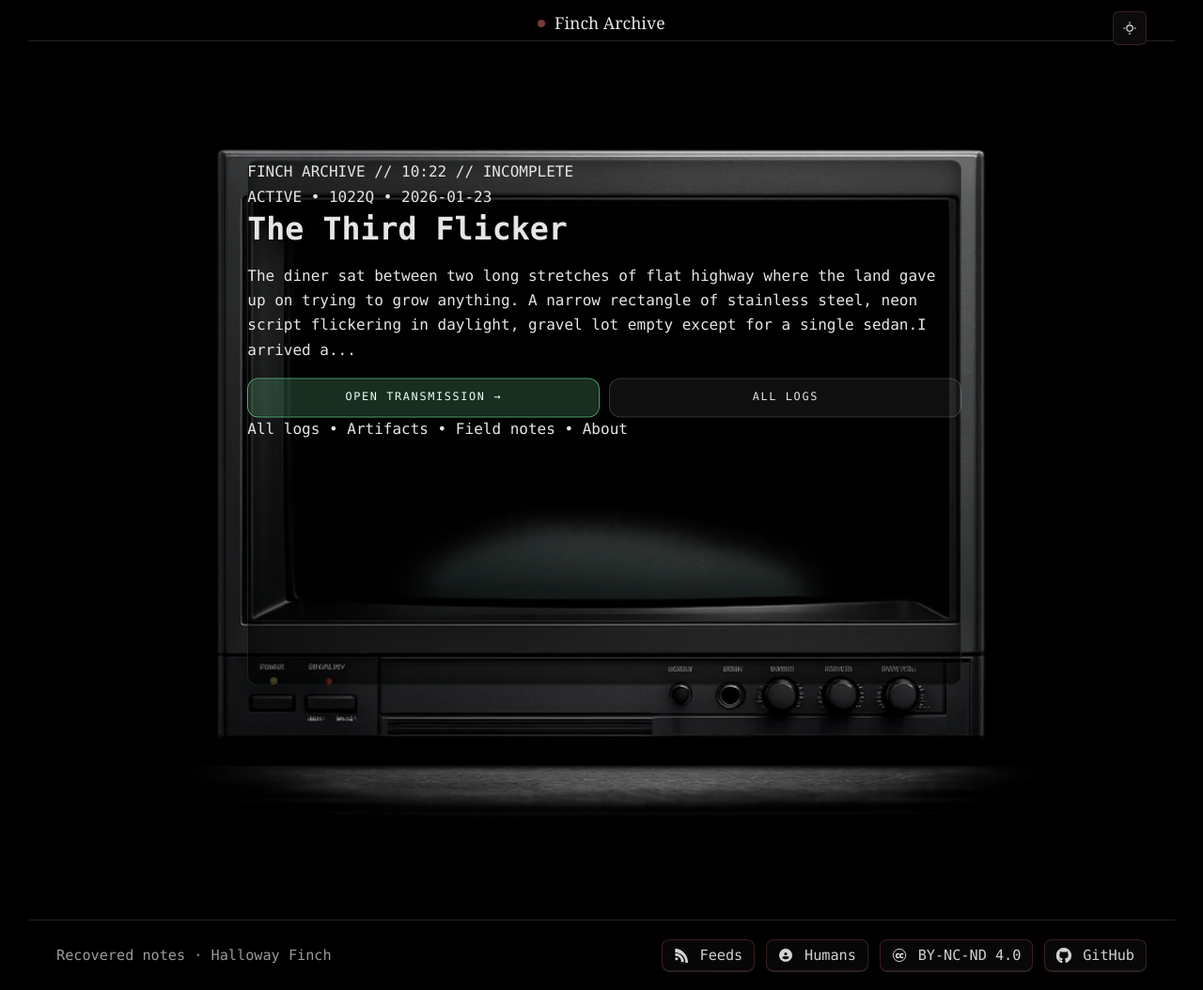
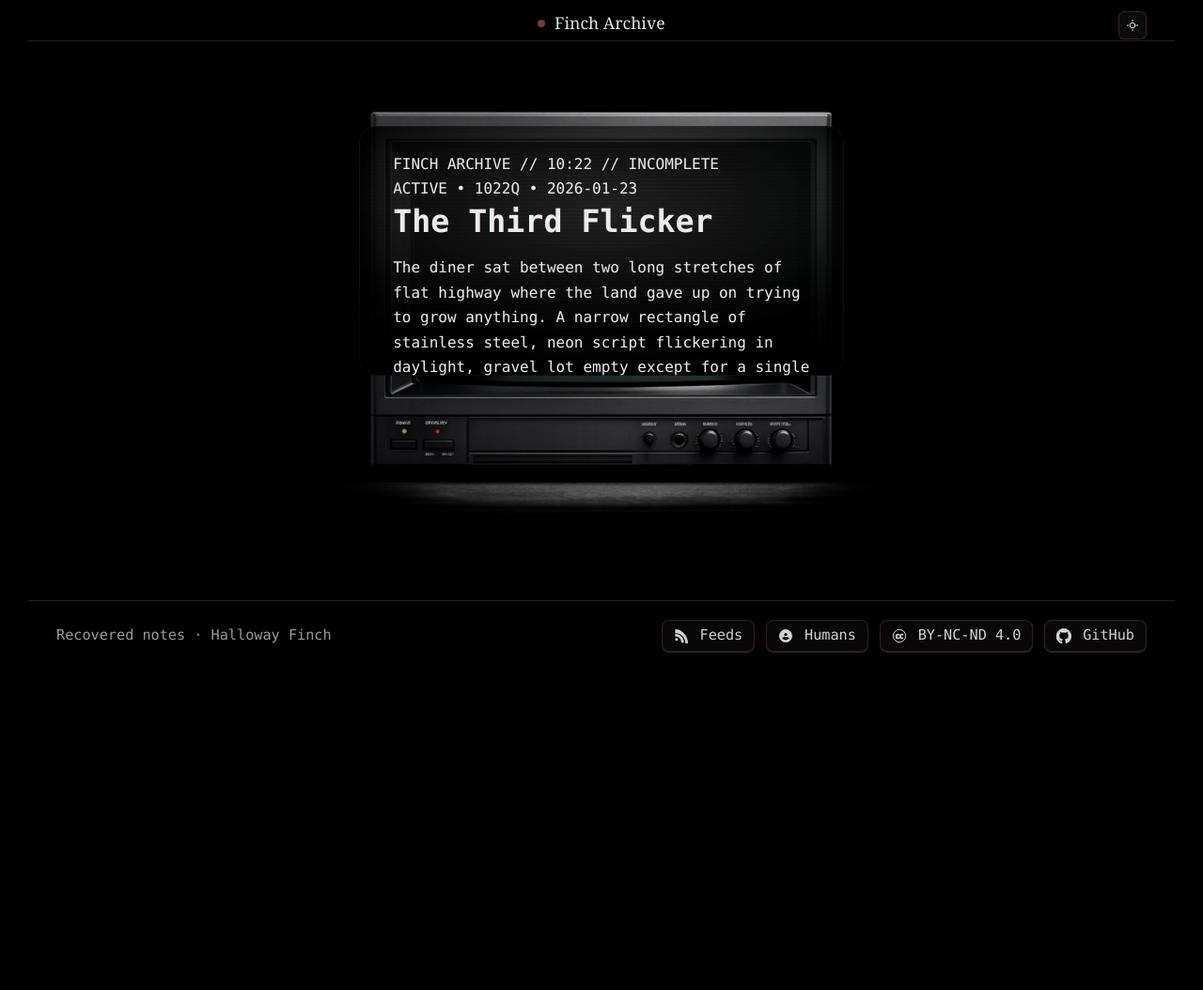
Before and after one commit to HallowayFinch/fincharchive.com, a Jekyll site: the page built from index.html, in a window 1280 px wide and 1054 px high. Shown: the whole window at 94% size. Built offline with Jekyll 4.4.1, drawn with Linux system fonts in a browser that asks for light colours.

Commit message:
Add files via upload

```diff
--- a/assets/css/style.css
+++ b/assets/css/style.css
@@ -327,8 +327,8 @@ header.site {
   display: inline-flex;
   align-items: center;
   justify-content: center;
-  width: 36px;
-  height: 36px;
+  width: 30px;
+  height: 30px;
   border-radius: 6px;
   border: 1px solid var(--badge-border);
   background: var(--badge-bg);
@@ -362,8 +362,8 @@ header.site {
 /* Icon variants inside the toggle */
 .theme-toggle .icon {
   display: none;
-  width: 18px;
-  height: 18px;
+  width: 16px;
+  height: 16px;
   fill: currentColor;
   transition:
     transform var(--dur-med) var(--ease),
@@ -1224,19 +1224,19 @@ html, body { overflow-x: hidden; }
 
 /* CRT wrapper */
 .finch-crtframe{
-  --crt-max: 1400px; /* <-- increase/decrease this to taste */
-  --crt-screen-nudge-y: 0.8%;
+  /* Default monitor size (desktop) */
+  --crt-max: 1040px;
   position: relative;
   width: min(var(--crt-max), 100%);
   margin: 0 auto;
   filter: drop-shadow(0 18px 70px rgba(0,0,0,.65));
   overflow: visible;
 
-  /* Screen bbox (measured from 1536×1024 CRT frame) */
-  --screen-x: 20.57%;
-  --screen-y: 12.70%;
-  --screen-w: 59.38%;
-  --screen-h: 65.53%;
+  /* Screen bbox (percent of CRT frame image) */
+  --screen-x: 16.5;
+  --screen-y: 14.8;
+  --screen-w: 67.0;
+  --screen-h: 52.0;
 }
 
 .finch-crtframe__img{
@@ -1249,20 +1249,99 @@ html, body { overflow-x: hidden; }
 
 /* Screen overlay window */
 .finch-crtframe__screen{
+  position: absolute !important;
+  top: calc(var(--screen-y) * 1%);
+  left: calc(var(--screen-x) * 1%);
+  width: calc(var(--screen-w) * 1%);
+  height: calc(var(--screen-h) * 1%);
+  border-radius: 18px;
+  overflow: hidden;
+
+  /* Pull content inward so it sits safely within the glass bezel */
+  box-sizing: border-box;
+  padding: clamp(18px, 2.2vw, 40px) clamp(20px, 2.8vw, 56px) clamp(20px, 2.6vw, 46px);
+
+  /* Screen surface */
+  background:
+    radial-gradient(120% 100% at 50% 35%, rgba(255,255,255,0.10), rgba(0,0,0,0.90) 62%, rgba(0,0,0,0.98) 100%),
+    linear-gradient(180deg, rgba(255,255,255,0.04), rgba(0,0,0,0.75));
+  box-shadow:
+    inset 0 0 0 1px rgba(255,255,255,0.06),
+    inset 0 0 40px rgba(0,0,0,0.55);
+  filter: contrast(1.05) saturate(1.05);
+  -webkit-font-smoothing: antialiased;
+}
+
+/* Homepage CRT effects (pure CSS) */
+.finch-home .finch-crtframe__screen::before,
+.finch-home .finch-crtframe__screen::after{
+  content: "";
   position: absolute;
-  left: var(--screen-x);
-  top: var(--screen-y);
-  width: var(--screen-w);
-  height: var(--screen-h);
-  overflow: hidden;
-  border-radius: 10px;
-
-  background: radial-gradient(120% 120% at 50% 38%, rgba(0,0,0,.15), rgba(0,0,0,.62));
-  box-shadow:
-    inset 0 0 0 1px rgba(126,255,176,.12),
-    inset 0 0 24px rgba(0,0,0,.55);
-  transform: translateY(var(--crt-screen-nudge-y));
-}
+  inset: 0;
+  pointer-events: none;
+}
+
+.finch-home .finch-crtframe__screen::before{
+  /* scanlines + subtle RGB bleed */
+  background:
+    repeating-linear-gradient(
+      to bottom,
+      rgba(255,255,255,0.06) 0px,
+      rgba(255,255,255,0.06) 1px,
+      rgba(0,0,0,0.00) 2px,
+      rgba(0,0,0,0.00) 4px
+    ),
+    linear-gradient(90deg,
+      rgba(255,0,64,0.05),
+      rgba(0,0,0,0.00) 22%,
+      rgba(0,0,0,0.00) 78%,
+      rgba(0,255,255,0.05)
+    ),
+    radial-gradient(120% 100% at 50% 50%, rgba(0,0,0,0.00) 55%, rgba(0,0,0,0.35) 100%);
+  mix-blend-mode: overlay;
+  opacity: 0.22;
+}
+
+.finch-home .finch-crtframe__screen::after{
+  /* noise + faint rolling band */
+  background:
+    linear-gradient(180deg,
+      rgba(0,0,0,0.00) 0%,
+      rgba(255,255,255,0.05) 45%,
+      rgba(0,0,0,0.00) 60%,
+      rgba(0,0,0,0.00) 100%
+    ),
+    repeating-radial-gradient(circle at 20% 10%,
+      rgba(255,255,255,0.03) 0px,
+      rgba(255,255,255,0.00) 1px,
+      rgba(0,0,0,0.00) 3px
+    );
+  opacity: 0.12;
+  transform: translateZ(0);
+  animation: finch-crt-flicker 6.5s infinite;
+}
+
+@keyframes finch-crt-flicker{
+  0%{ opacity: .10; transform: translateY(0); }
+  8%{ opacity: .16; }
+  9%{ opacity: .08; }
+  42%{ opacity: .14; transform: translateY(0); }
+  55%{ opacity: .10; transform: translateY(6%); }
+  56%{ opacity: .12; }
+  80%{ opacity: .10; transform: translateY(0); }
+  100%{ opacity: .12; }
+}
+
+@media (prefers-reduced-motion: reduce){
+  .finch-home .finch-crtframe__screen::after{ animation: none; }
+}
+
+.finch-home .finch-screen--home{
+  text-shadow:
+    0.6px 0 0 rgba(255, 0, 64, 0.12),
+    -0.6px 0 0 rgba(0, 255, 255, 0.10);
+}
+
 
 /* Terminal surface */
 .finch-screen.finch-screen--home{
@@ -1347,95 +1426,6 @@ html, body { overflow-x: hidden; }
   color: rgba(232,255,233,0.82);
   max-width: 60ch;
 }
-
-/* Alias styles for the current homepage CRT markup (finch-screen__*) */
-.finch-screen__shell{
-  position: relative;
-  z-index: 3;
-  padding: 4.25rem 4.5rem 3.75rem;
-  max-width: 62ch;
-  color: #eaeaea;
-}
-
-.finch-screen__meta{
-  margin: 0 0 18px;
-  color: rgba(234,234,234,.78);
-  font-size: 13px;
-  letter-spacing: .12em;
-  text-transform: uppercase;
-  text-shadow: 0 0 10px rgba(126,255,176,.08);
-  display: flex;
-  gap: 14px;
-  align-items: center;
-  flex-wrap: wrap;
-}
-
-.finch-screen__pill{
-  display: inline-flex;
-  align-items: center;
-  gap: 10px;
-  padding: 6px 10px;
-  border-radius: 999px;
-  border: 1px solid rgba(126,255,176,.18);
-  background: rgba(0,0,0,.25);
-  box-shadow: inset 0 0 0 1px rgba(0,0,0,.25);
-  color: rgba(234,234,234,.86);
-}
-
-.finch-screen__title{
-  margin: 0 0 10px;
-  font-size: clamp(2.2rem, 4.2vw, 3.45rem);
-  line-height: 1.03;
-  letter-spacing: .02em;
-  text-shadow: 0 0 18px rgba(126,255,176,.06);
-}
-
-.finch-screen__title a{ color: inherit; text-decoration: none; }
-.finch-screen__title a:hover{ text-decoration: underline; text-underline-offset: 3px; }
-
-.finch-screen__excerpt{
-  margin: 0 0 22px;
-  color: rgba(234,234,234,.84);
-  font-size: 15px;
-  line-height: 1.65;
-  text-shadow: 0 0 10px rgba(0,0,0,.35);
-}
-
-.finch-screen__actions{
-  display: flex;
-  gap: 16px;
-  align-items: center;
-  margin: 2px 0 18px;
-}
-
-.finch-screen__nav{
-  position: relative;
-  padding-top: 10px;
-  font-size: 14px;
-  color: rgba(234,234,234,.68);
-  letter-spacing: .03em;
-}
-.finch-screen__nav::before{
-  content: "";
-  position: absolute;
-  left: 0;
-  right: 0;
-  top: 0;
-  height: 1px;
-  background: linear-gradient(90deg, rgba(126,255,176,.10), rgba(255,120,120,.06), rgba(126,255,176,.06));
-  opacity: .55;
-}
-.finch-screen__nav a{ color: inherit; text-decoration: none; }
-.finch-screen__nav a:hover{ text-decoration: underline; text-underline-offset: 3px; }
-
-/* Responsive polish */
-@media (max-width: 720px){
-  .finch-screen__shell{ padding: 2.4rem 1.6rem 2.2rem; max-width: 100%; }
-  .finch-screen__title{ font-size: clamp(1.8rem, 6vw, 2.4rem); }
-  .finch-screen__actions{ flex-direction: column; align-items: stretch; }
-  .finch-screen__actions .button{ width: 100%; justify-content: center; }
-}
-
 
 /* Buttons */
 .finch-homeui__actions{
@@ -1496,25 +1486,13 @@ html, body { overflow-x: hidden; }
   }
 
   .finch-crtframe{
-    width: 120vw;
-    max-width: none;
+    width: min(920px, 96vw);
+    max-width: 96vw;
     box-sizing: border-box;
     position: relative;
-    left: 50%;
-    transform: translateX(-50%);
-    margin: 0;
-  }
-
-  .finch-crtframe__screen{
-    inset: 18% 12% 36% 12%;
-    border-radius: 18px;
-    overflow: hidden;
-    background: rgba(0,0,0,.55);
-    box-shadow: inset 0 0 0 1px rgba(126,255,176,.16);
-    -webkit-mask-image: -webkit-radial-gradient(white, black);
-
-    --mobile-screen-nudge: 15%;
-    transform: translateX(var(--mobile-screen-nudge));
+    left: auto;
+    transform: none;
+    margin: 0 auto;
   }
 
   /* switch panes */
@@ -1645,22 +1623,3 @@ html, body { overflow-x: hidden; }
   .finch-screen__headline--desktop{ display: block; }
   .finch-screen__headline--mobile{ display: none; }
 }
-
-/* =========================================================
-   Desktop CRT sizing override (homepage)
-   Paste at END of assets/css/style.css
-   ========================================================= */
-
-/* Let the homepage CRT break out of the site container on desktop */
-@media (min-width: 981px){
-  .finch-home{
-    width: 100vw;
-    margin-left: calc(50% - 50vw);
-    margin-right: calc(50% - 50vw);
-  }
-
-  /* Increase CRT max width (was --crt-max: 1400px in the base rules) */
-  .finch-crtframe{
-    --crt-max: 1680px; /* try 1600–1800 */
-  }
-}
```
